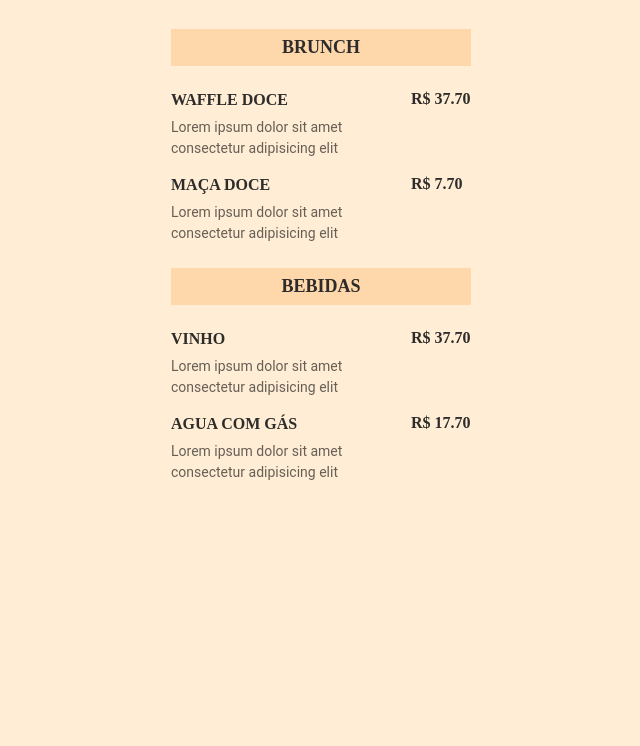
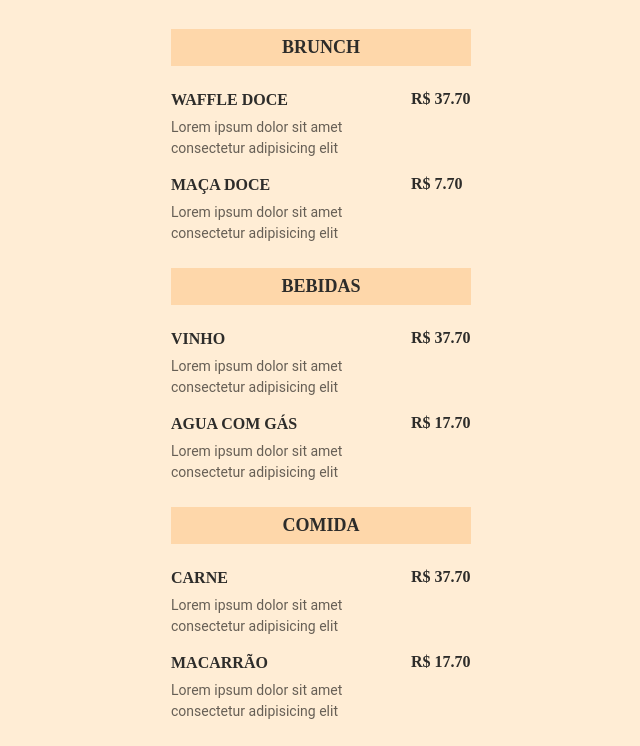
Before and after one commit to Misaque/marotaexplore3, a plain HTML site: page index.html in a window 1280 px wide. Shown: the part 88-834 px from the top of the page, without its empty margins (319-959 px from the left). Before the commit the page ends 800 px from the top, so only its background shows below. Drawn offline with Linux system fonts and the light colour scheme; a script that the page names is missing.

Commit message:
Atualização Menu

```diff
--- a/index.html
+++ b/index.html
@@ -58,6 +58,27 @@
       </ul>
     </section>
 
+    <section>
+      <h2>Comida</h2>
+      <ul>
+        <li>
+          <div class="details">
+            <h3>Carne</h3>
+            <p class="description">Lorem ipsum dolor sit amet consectetur adipisicing elit</p>
+          </div>
+          <strong class="price">R$ 37.70</strong>
+        </li>
+
+        <li>
+          <div class="details">
+            <h3>Macarrão</h3>
+            <p class="description">Lorem ipsum dolor sit amet consectetur adipisicing elit</p>
+          </div>
+          <strong class="price">R$ 17.70</strong>
+        </li>
+      </ul>
+    </section>
+
 
   </body>
 
```
